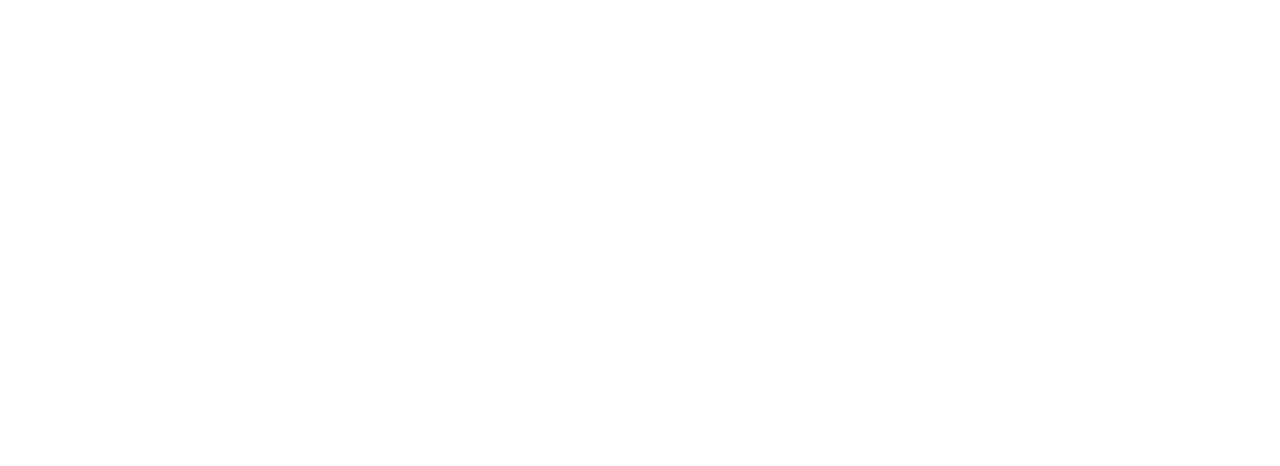
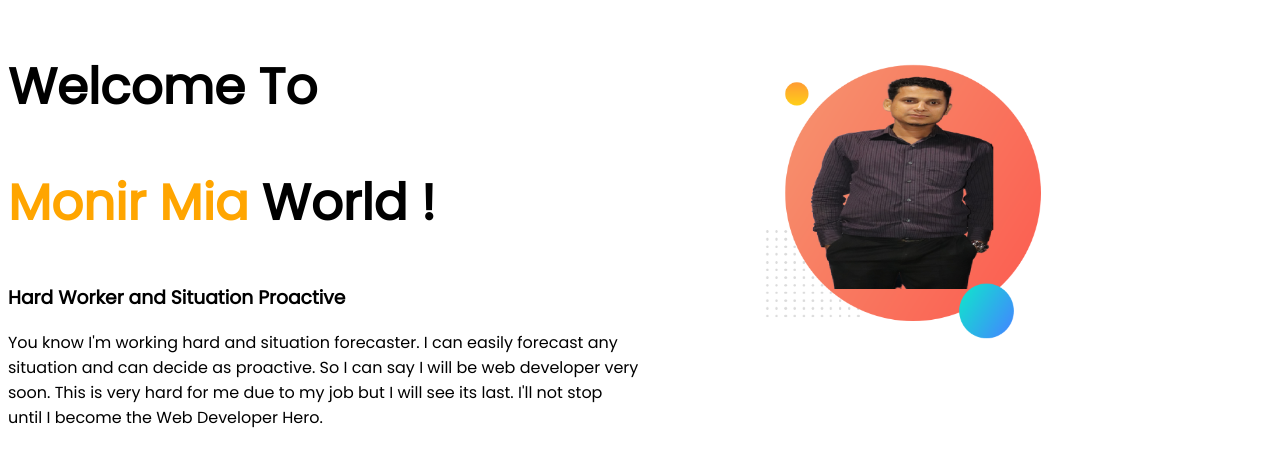
Before and after one commit to monir3430/Developer-portfolio, a plain HTML site: page index.html in a window 1280 px wide. Drawn offline with Linux system fonts and the light colour scheme.

Commit message:
first pic add

```diff
--- a/index.html
+++ b/index.html
@@ -5,8 +5,23 @@
     <meta http-equiv="X-UA-Compatible" content="IE=edge">
     <meta name="viewport" content="width=device-width, initial-scale=1.0">
     <title>Welcome to my site</title>
+    <link rel="preconnect" href="https://fonts.googleapis.com">
+    <link rel="preconnect" href="https://fonts.gstatic.com" crossorigin>
+    <link href="https://fonts.googleapis.com/css2?family=Poppins&display=swap" rel="stylesheet">
+    <link rel="stylesheet" href="style.css">
+
 </head>
 <body>
-
+    <section>
+        <div class="half-width">
+            <h1>Welcome To</h1>
+            <h1><span class="orange">Monir Mia</span> World !</h1>
+            <h3>Hard Worker and Situation Proactive</h3>
+            <p>You know I'm working hard and situation forecaster. I can easily forecast any situation and can decide as proactive. So I can say I will be web developer very soon. This is very hard for me due to my job but I will see its last. I'll not stop until I become the Web Developer Hero.</p>
+        </div>
+        <div class="half-width">
+            <img src="Artboard 1.png" alt="Monirmia">
+        </div>
+    </section>
 </body>
 </html>
--- a/style.css
+++ b/style.css
@@ -0,0 +1,19 @@
+body{
+    font-family: 'Poppins', sans-serif;
+
+}
+h1{
+    font-size: 50px;
+}
+.orange{
+    color: orange;
+}
+section{
+    display: flex;
+}
+.half-width{
+    width: 50%;
+}
+.half-width img{
+    width: 100%;
+}
```
Also changed, not shown: Artboard 1.png (added), Artboard 2.png (added), dream-bg.png (added), exp-bg.png (added), images/jhankar.png (added), images/jhankar2.png (added), images/my-bg.png (added), images/my-bg2.png (added), top-banner.png (added), 7 other files.
